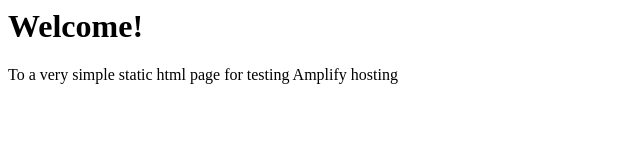
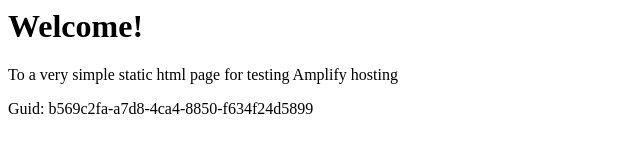
Before and after one commit to aws-aemilia-mxp/Github-PR-Commit-Integration-Test-DoNotTouch-v0-preprod-eu-south-1, a website: page src/index.html in a window 1280 px wide. Shown: the whole page, without its empty margins (0-640 px from the left). Drawn offline with Linux system fonts and the light colour scheme.

Commit message:
commit from integ tests

```diff
--- a/src/index.html
+++ b/src/index.html
@@ -1,3 +1,5 @@
+
+
 <html lang="en">
 
 <head>
@@ -10,6 +12,6 @@
 <body>
     <h1>Welcome!</h1>
     <p>To a very simple static html page for testing Amplify hosting</p>
-</body>
+    <p>Guid: b569c2fa-a7d8-4ca4-8850-f634f24d5899</p></body>
 
 </html>
```
